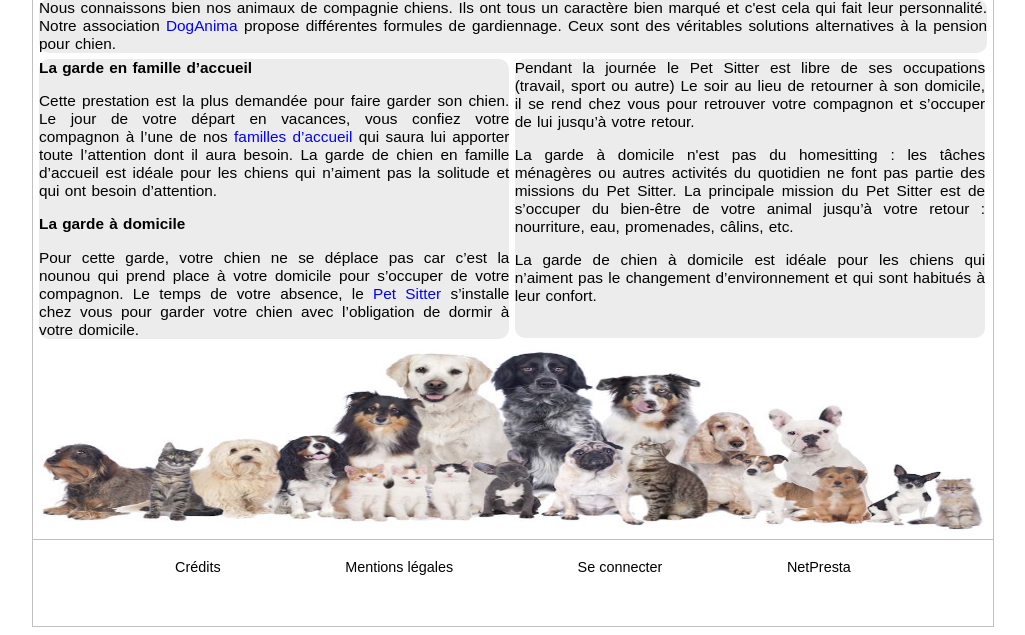
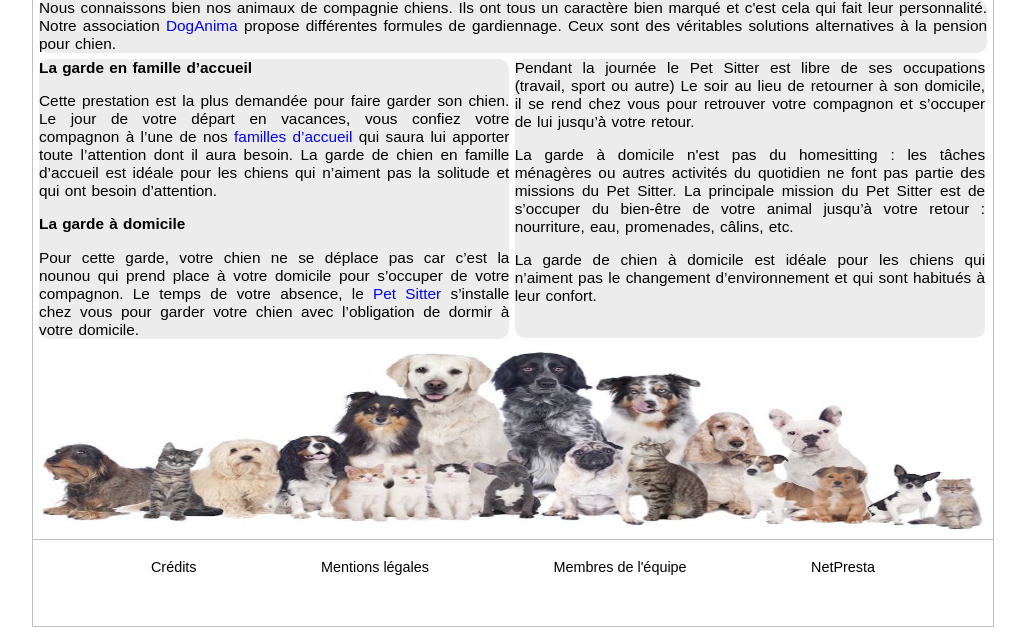
Before and after one commit to ScatMan37/DogAnima, a PHP site: page /index.php in a window 1280 px wide. Shown: the part 282-917 px from the top of the page, without its empty margins (127-1152 px from the left). Run offline with PHP 8.4, Linux system fonts and the light colour scheme.

Commit message:
Update footer.inc.php
Ajout du lien membre de l'équipe.

```diff
--- a/footer.inc.php
+++ b/footer.inc.php
@@ -3,7 +3,7 @@
 <br />
 <a class="foot3" href="credits.php" title="Crédits">Crédits</a>
 <a class="foot3" href="mentions-legales.php" title="Mentions légales">Mentions légales</a>
-<a class="foot3" href="" title="Se connecter" target="_blank">Se connecter</a>
+<a class="foot3" href="membres-equipe.php" title="Membres-equipe" target="_blank">Membres de l'équipe</a>
 <a class="foot3" href="http://www.netpresta.fr" title="NetPresta Philippe Bouquet" target="_blank">NetPresta</a>
 <br />
 <p>
```
